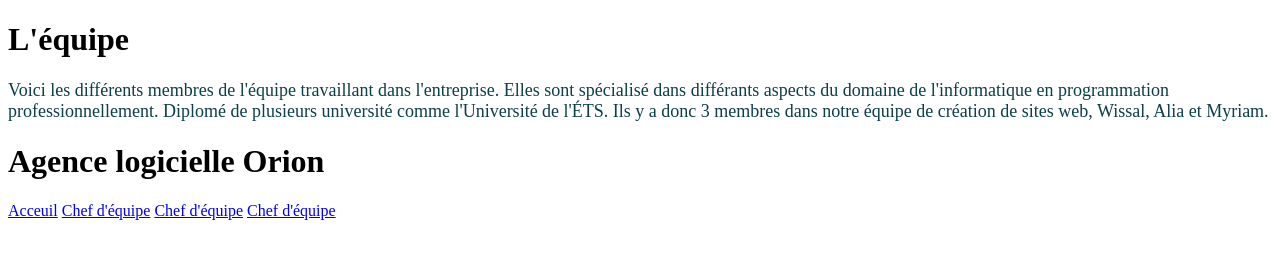
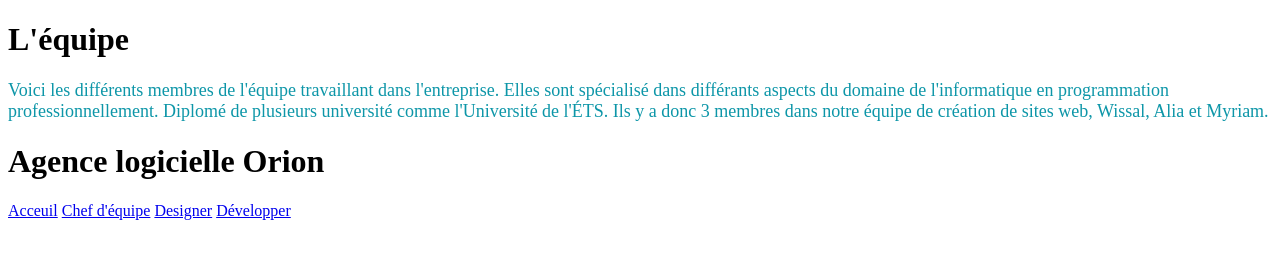
Before and after one commit to Myriam840/Projet-1, a plain HTML site: page equipe.html in a window 1280 px wide. Drawn offline with Linux system fonts and the light colour scheme.

Commit message:
changeéquipe

```diff
--- a/equipe.html
+++ b/equipe.html
@@ -7,7 +7,7 @@
     <title>Presentation de l'équipe de la companie Orion</title>
 <style>
     p {
-        color: rgb(12, 63, 70);
+        color: rgb(13, 150, 168);
         font-size: 18px;
     }
 </style>
@@ -22,8 +22,8 @@
     <nav class="main-nav">
         <a href="index.html" aria-currant="page">Acceuil</a>
         <a href="prenomw.html">Chef d'équipe</a>
-        <Equipe</a> <a href="prenom.html">Chef d'équipe</a>
-         <a href="prenoma.html">Chef d'équipe</a>
+         <a href="prenom.html">Designer</a>
+         <a href="prenoma.html">Développer</a>
     </nav>
   </header>
 </body>
```
